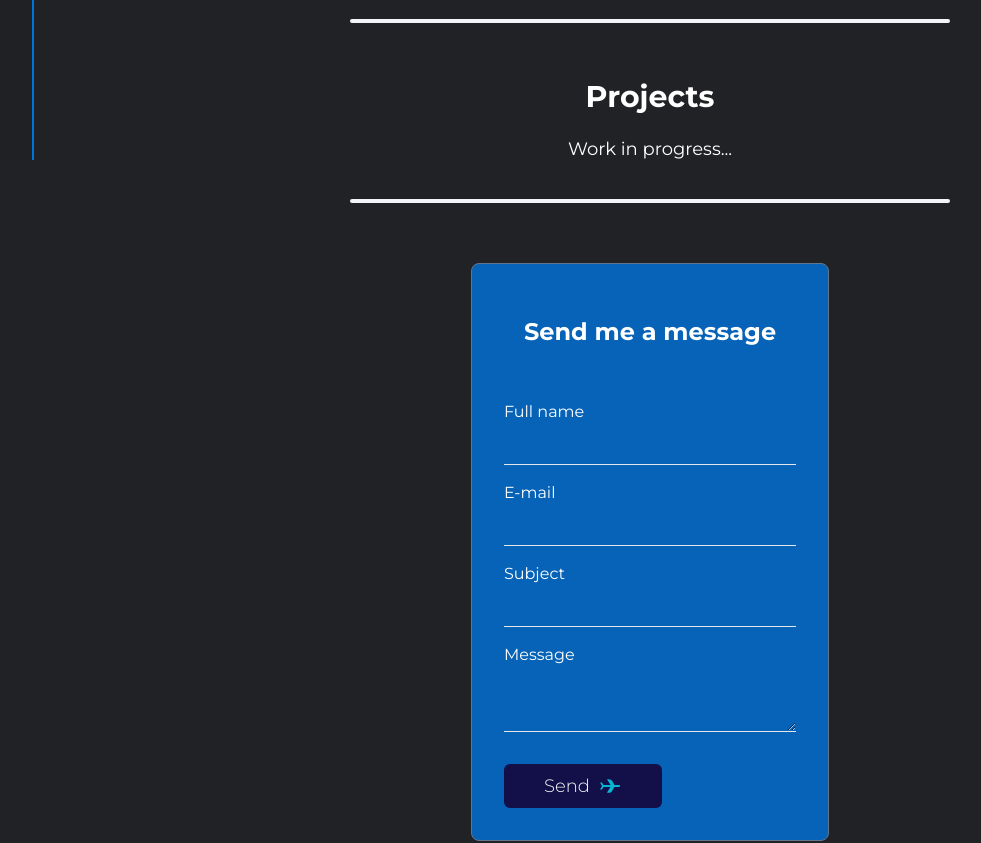
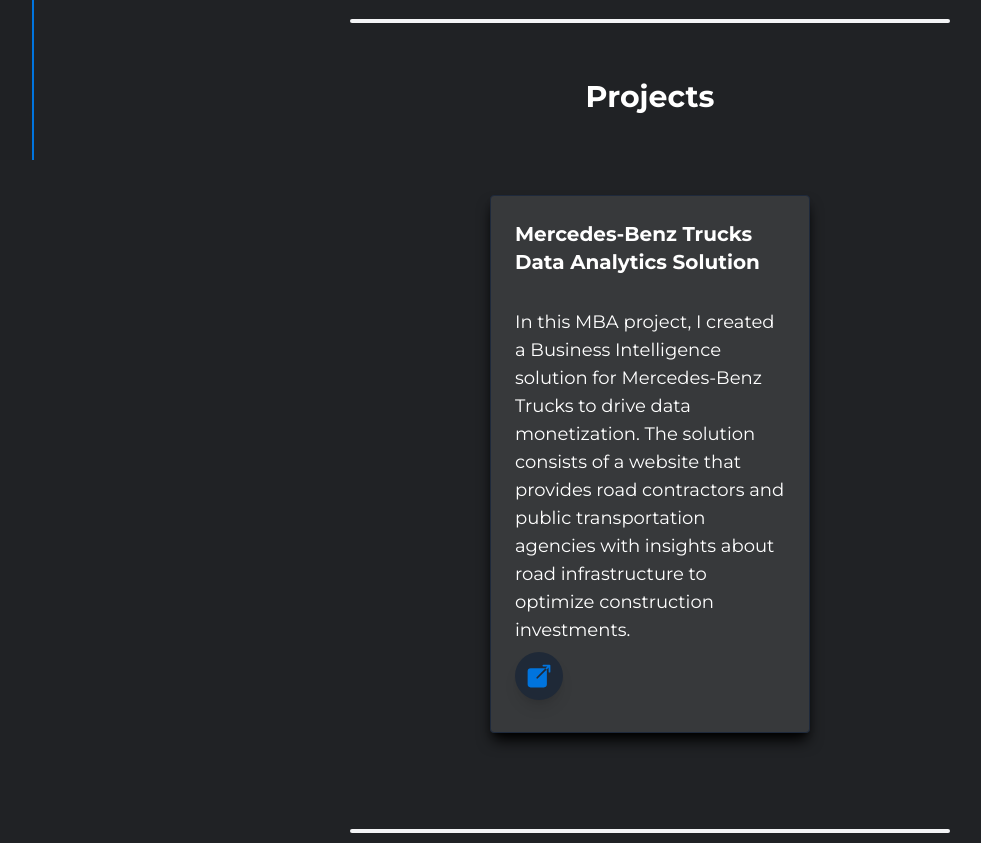
Before and after one commit to fmeneses-graca/my-website, a Next.js app: page / in a window 1280 px wide. Shown: the part 640-1483 px from the top of the page, without its empty margins (30-1011 px from the left). Built offline with nearby package versions, Linux system fonts and the light colour scheme.

Commit message:
Update project section with mercedes project

```diff
--- a/components/ProjectSection.js
+++ b/components/ProjectSection.js
@@ -1,4 +1,6 @@
-
+import { IoOpen } from "react-icons/io5"
+import Card from "./card"
+import Link from 'next/link'
 
 export default function ProjectSection() {
     return (
@@ -6,9 +8,32 @@ export default function ProjectSection() {
             <div className="flex-col mx-auto">
                 <h1>Projects</h1>
 
-                <p className="text-center">Work in progress...</p>
+                <div className="flex-container">
+                    <Card style="medium-card" title="Mercedes-Benz Trucks Data Analytics Solution" text={mercedesProjectText()} />
+                </div>
 
             </div>
         </div>
     )
 }
+
+function mercedesProjectText() {
+    return (
+        <>
+            <p className="pt-4">
+                In this MBA project, I created a Business Intelligence solution for Mercedes-Benz Trucks to drive data monetization.
+                The solution consists of a website that provides road contractors and public transportation agencies with insights about
+                road infrastructure to optimize construction investments.
+            </p>
+
+            <div className="flex">
+                <Link href="/mercedes-benz-project" passHref>
+                    <button className="icon group">
+                        <IoOpen size="28" />
+                    </button>
+                </Link>
+            </div>
+
+        </>
+    )
+}
```
